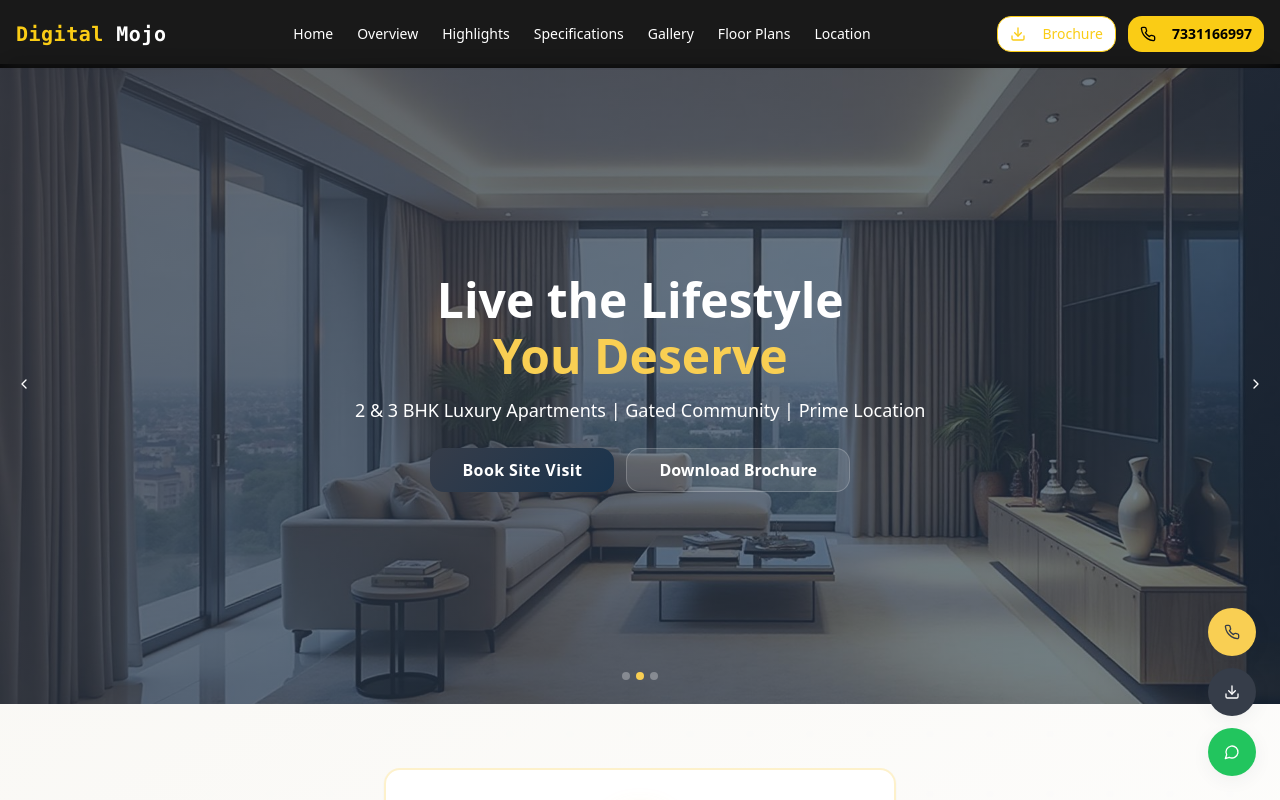
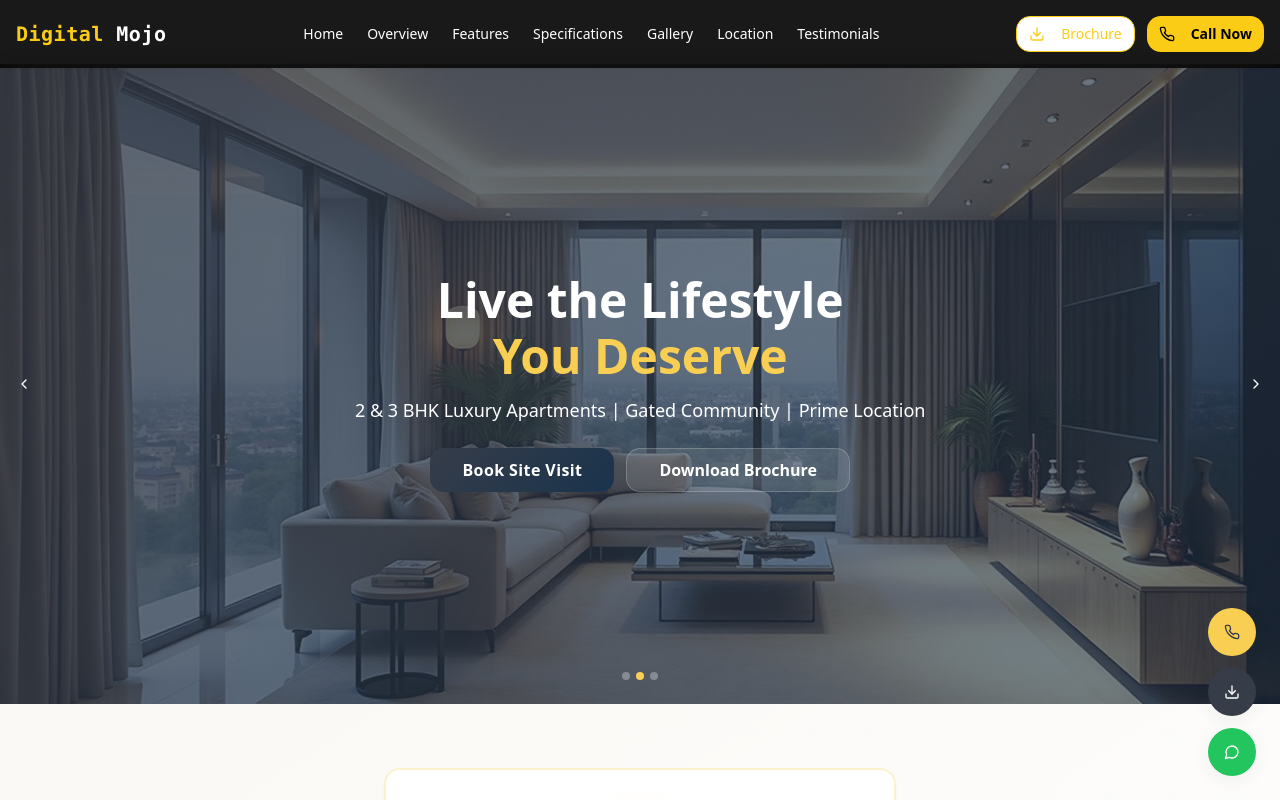
Before and after one commit to DigitalMojo-in/Realestate-2, a React (Vite) app: page / in a window 1280 px wide. Shown: the top 800 px of the page. Built offline with nearby package versions, Linux system fonts and the light colour scheme.

Commit message:
Refactor: Map header links, animate icons
- Map header navigation links to corresponding page sections.
- Animate icons in CTAs and other sections for visual appeal.

```diff
--- a/src/components/Header.tsx
+++ b/src/components/Header.tsx
@@ -10,13 +10,13 @@ const Header = ({ onLeadFormOpen }: HeaderProps) => {
   const [menuOpen, setMenuOpen] = useState(false);
 
   const navLinks = [
-    { label: 'Home', href: '#HeroSection' },
-    { label: 'Overview', href: '#LocationAdvantage' },
-    { label: 'Highlights', href: '#highlights' },
+    { label: 'Home', href: '#hero' },
+    { label: 'Overview', href: '#overview' },
+    { label: 'Features', href: '#highlights' },
     { label: 'Specifications', href: '#specifications' },
     { label: 'Gallery', href: '#gallery' },
-    { label: 'Floor Plans', href: '#floor-plans' },
     { label: 'Location', href: '#location' },
+    { label: 'Testimonials', href: '#testimonials' },
   ];
 
   return (
@@ -57,17 +57,17 @@ const Header = ({ onLeadFormOpen }: HeaderProps) => {
             className="text-sm font-medium border-yellow-400 text-yellow-400 hover:bg-yellow-400 hover:text-black transition-all duration-300 group"
             onClick={onLeadFormOpen}
           >
-            <Download className="w-4 h-4 mr-2 group-hover:animate-bounce" />
+            <Download className="w-4 h-4 mr-2 animate-pulse group-hover:animate-bounce" />
             Brochure
           </Button>
           <Button
             variant="ghost"
             size="sm"
-            className="text-sm font-semibold bg-yellow-400 hover:bg-yellow-300 text-black transition-all duration-300"
+            className="text-sm font-semibold bg-yellow-400 hover:bg-yellow-300 text-black transition-all duration-300 group"
             onClick={() => window.open('tel:7331166997', '_self')}
           >
-            <Phone className="w-4 h-4 mr-2" />
-            7331166997
+            <Phone className="w-4 h-4 mr-2 group-hover:animate-pulse" />
+            Call Now
           </Button>
         </div>
       </div>
@@ -95,20 +95,20 @@ const Header = ({ onLeadFormOpen }: HeaderProps) => {
                 setMenuOpen(false);
               }}
             >
-              <Download className="w-4 h-4 mr-2 group-hover:animate-bounce" />
+              <Download className="w-4 h-4 mr-2 animate-pulse group-hover:animate-bounce" />
               Brochure
             </Button>
             <Button
               variant="ghost"
               size="sm"
-              className="w-full text-sm bg-yellow-400 hover:bg-yellow-300 text-black transition-all duration-300"
+              className="w-full text-sm bg-yellow-400 hover:bg-yellow-300 text-black transition-all duration-300 group"
               onClick={() => {
                 window.open('tel:7331166997', '_self');
                 setMenuOpen(false);
               }}
             >
-              <Phone className="w-4 h-4 mr-2" />
-              7331166997
+              <Phone className="w-4 h-4 mr-2 group-hover:animate-pulse" />
+              Call Now
             </Button>
           </div>
         </div>
```
